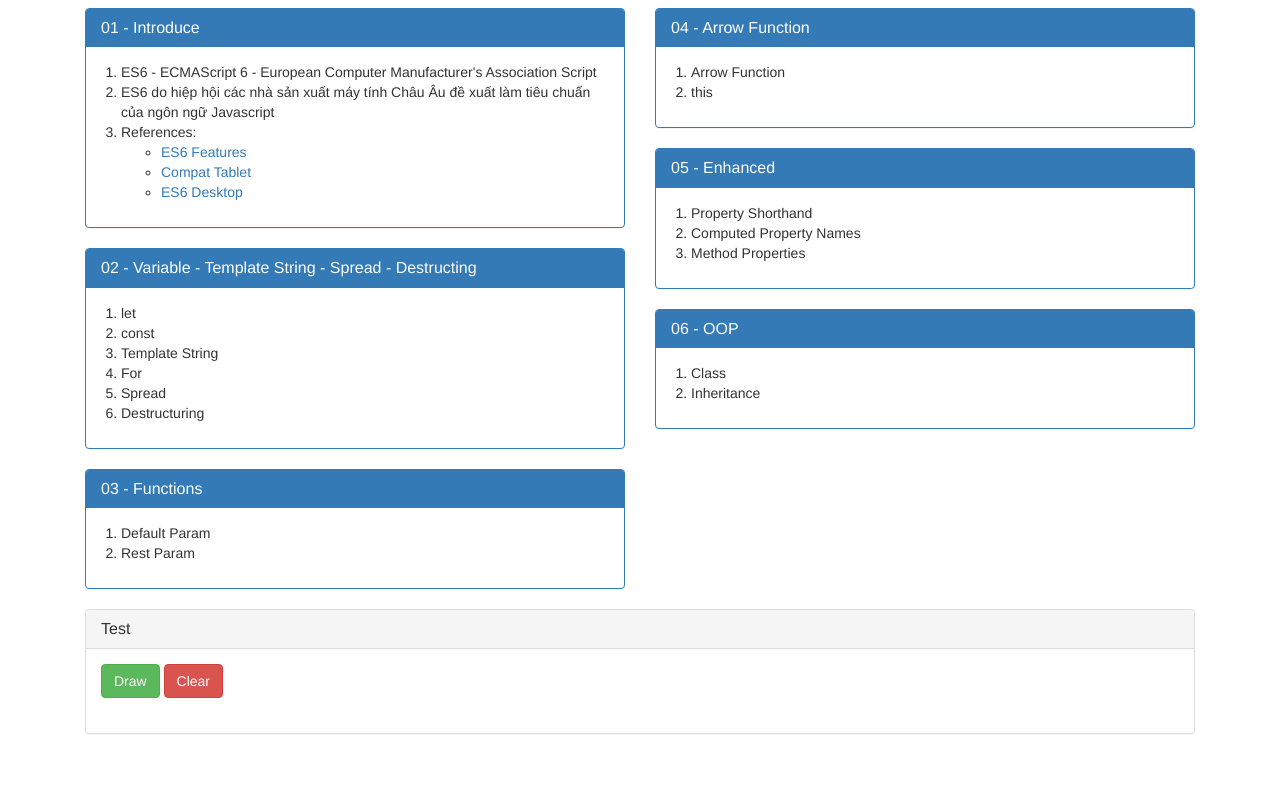
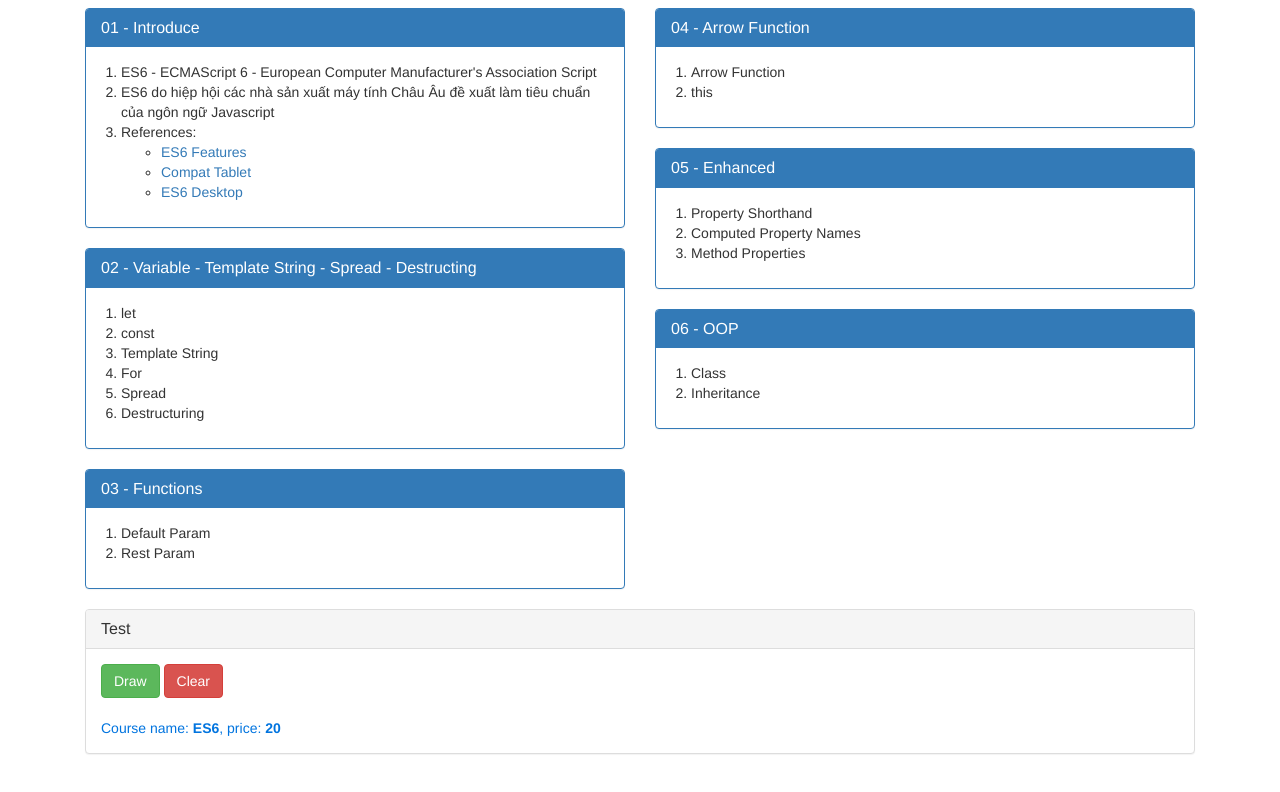
Before and after one commit to hikarihust/typescript, a plain HTML site: page 1.es6/index.html in a window 1280 px wide. Shown: the part 102-894 px from the top of the page. Drawn offline with Linux system fonts and the light colour scheme.

Commit message:
Default params

```diff
--- a/1.es6/index.html
+++ b/1.es6/index.html
@@ -131,6 +131,6 @@
 
 		<script src="js/jquery.min.js"></script>
 		<script src="js/bootstrap.min.js"></script>
-		<script src="mjs/06-destructuring.js"></script>
+		<script src="mjs/07-func-default-param.js"></script>
 	</body>
 </html>
--- /dev/null
+++ b/1.es6/mjs/07-func-default-param.js
@@ -0,0 +1,7 @@
+function showInfo(name ="ES6", price = 20){
+	return `Course name: <b>${name}</b>, price: <b>${price}</b>`;
+}
+
+var dom = document.getElementById("mContent");
+dom.style.color = "#0174DF";
+dom.innerHTML	= showInfo();
--- a/me.txt
+++ b/me.txt
@@ -13,3 +13,5 @@ Variable - Template String - Spread - Destructing
     For
     Spread
     Destructuring
+Function
+    Default params
```
Also changed, not shown: 1 other file.
